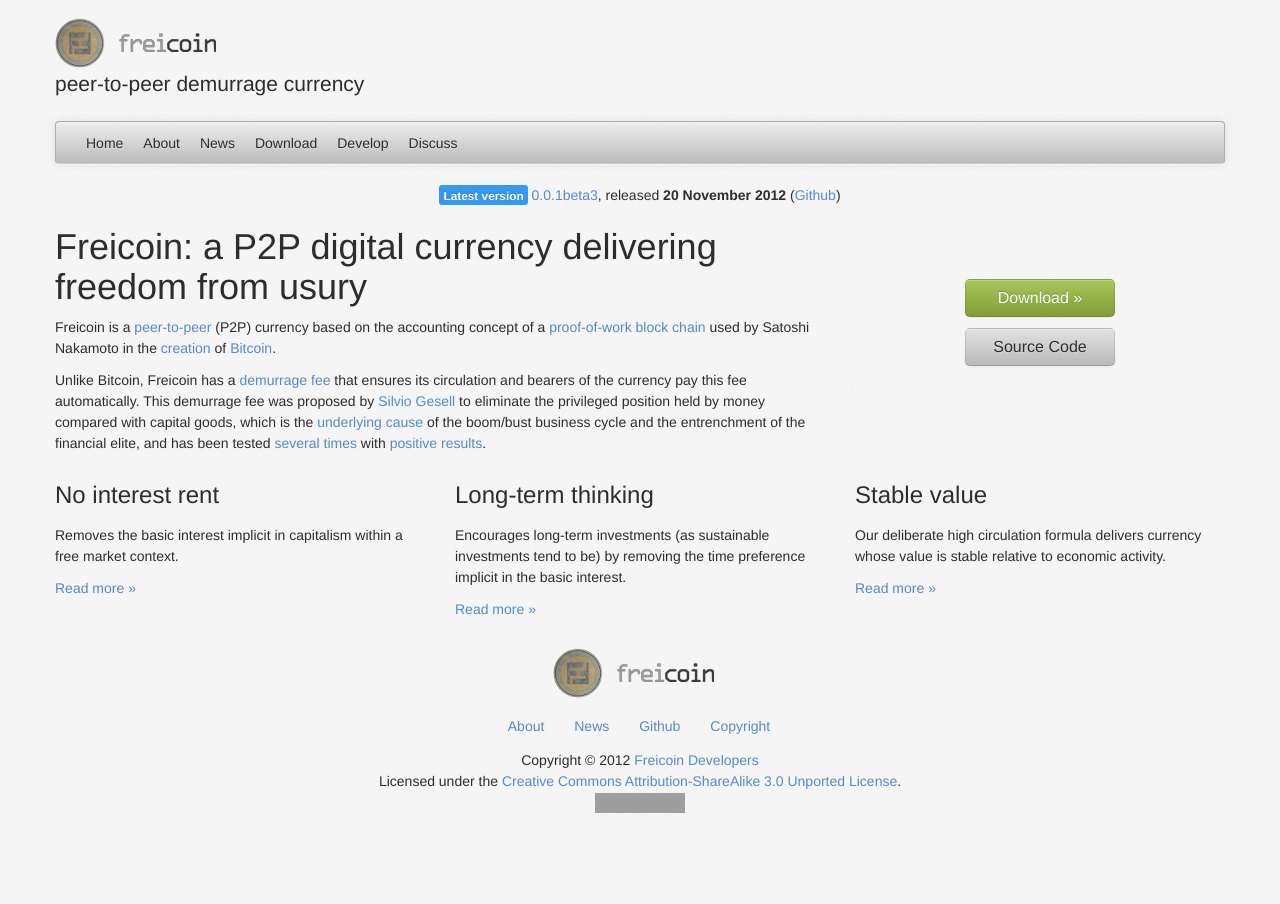
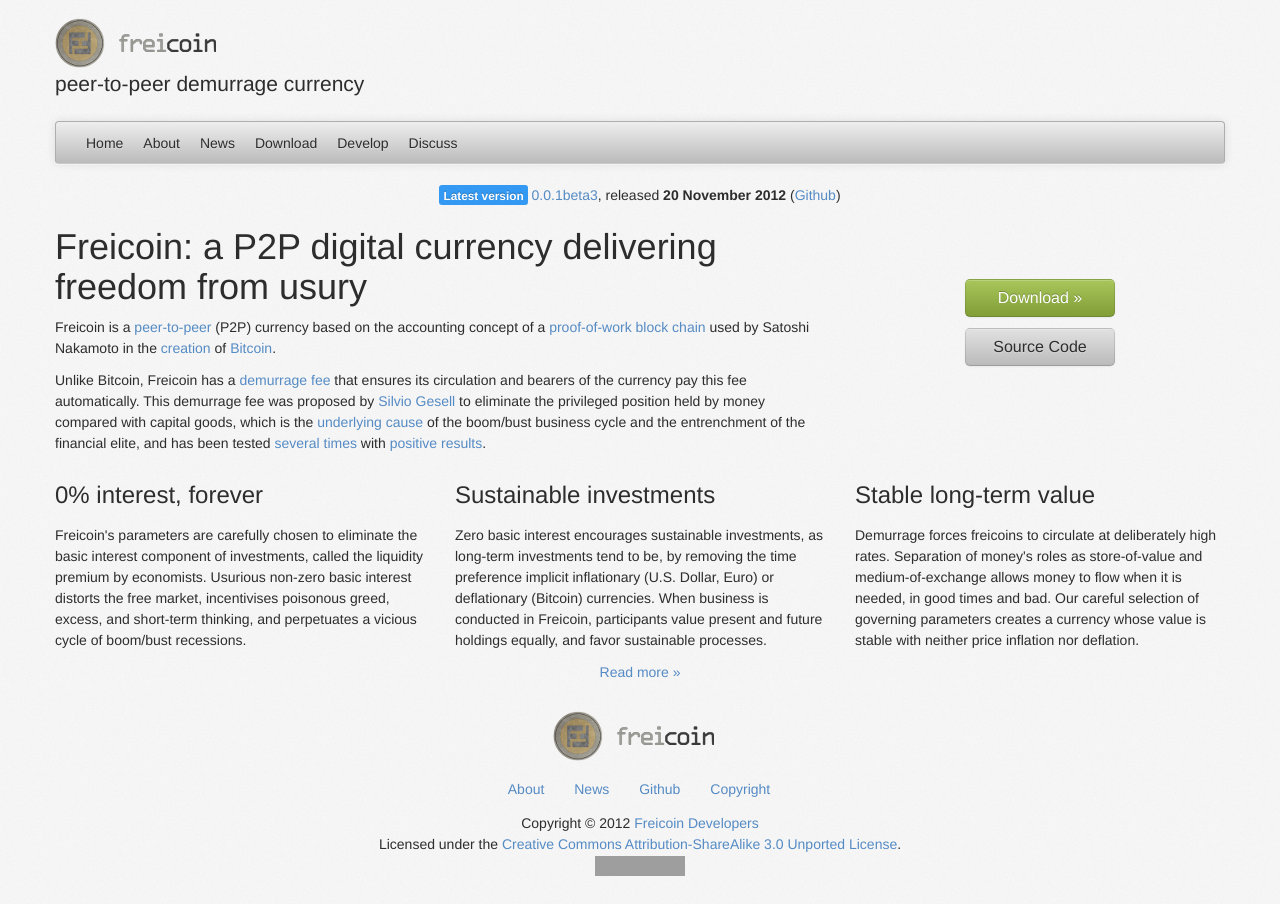
Before and after one commit to freicoin/freico.in, a Jekyll site: the page built from index.html, in a window 1280 px wide. Built offline with Jekyll 4.4.1, drawn with Linux system fonts in a browser that asks for light colours; nearby versions of some CDN libraries; some web fonts are replaced; grey boxes are pictures that could not be loaded.

Commit message:
Hard-code the features boxes on the front page.

```diff
--- a/index.html
+++ b/index.html
@@ -21,27 +21,19 @@
 </div>
 
 <div class="row">
-  {% assign count = 0 %}
-  {% for node in site.pages|sort:'weight' %}
-    {% assign visible = false %}
-    {% for group in node.groups %}
-      {% if 'feature' == group %}
-        {% assign visible = true %}
-      {% endif %}
-    {% endfor %}
-    {% if visible %}
-      {% capture _tdiv %}{{ count|divided_by:3 }}{% endcapture %}
-      {% capture _tmod %}{{ _tdiv|times:3 }}{% endcapture %}
-      {% if count == _tmod %}
-        </div>
-        <div class="row">
-      {% endif %}
-      <div class="span4">
-        <h3>{{ node.title }}</h3>
-        <p>{{ node.description }}</p>
-        <p><a href="{{ node.url|replace:'/index.html':'/' }}">Read more »</a></p>
-      </div>
-      {% capture count %}{{ count|plus:1 }}{% endcapture %}
-    {% endif %}
-  {% endfor %}
+  <div class="span4">
+    <h3>0% interest, forever</h3>
+    <p>Freicoin's parameters are carefully chosen to eliminate the basic interest component of investments, called the liquidity premium by economists. Usurious non-zero basic interest distorts the free market, incentivises poisonous greed, excess, and short-term thinking, and perpetuates a vicious cycle of boom/bust recessions.</p>
+  </div>
+  <div class="span4">
+    <h3>Sustainable investments</h3>
+    <p>Zero basic interest encourages sustainable investments, as long-term investments tend to be, by removing the time preference implicit inflationary (U.S. Dollar, Euro) or deflationary (Bitcoin) currencies. When business is conducted in Freicoin, participants value present and future holdings equally, and favor sustainable processes.</p>
+  </div>
+  <div class="span4">
+    <h3>Stable long-term value</h3>
+    <p>Demurrage forces freicoins to circulate at deliberately high rates. Separation of money's roles as store-of-value and medium-of-exchange allows money to flow when it is needed, in good times and bad. Our careful selection of governing parameters creates a currency whose value is stable with neither price inflation nor deflation.</p>
+  </div>
+  <div class="span12" style="text-align:center;">
+    <p><a href="/about/">Read more »</a></p>
+  </div>
 </div>
```
Also changed, not shown: features/interest.md (deleted, +0 -11 lines), features/longterm.md (deleted, +0 -42 lines), features/velocity.md (deleted, +0 -10 lines).
